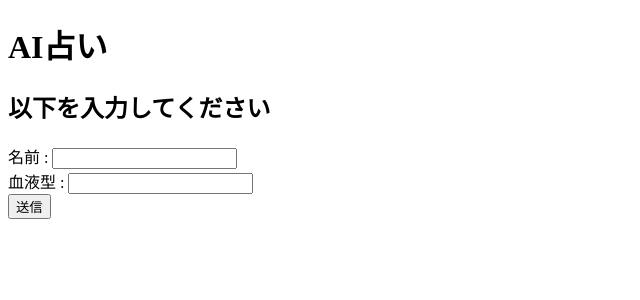
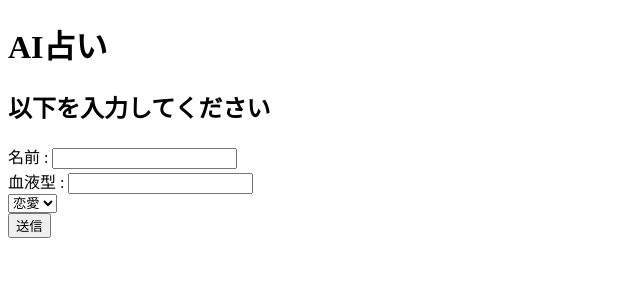
Before and after one commit to thirdlf03/ai-fortune-telling, a Python web app: template templates/index.html in a window 1280 px wide. Shown: the top 300 px of the page, without its empty margins (0-640 px from the left). Run offline with Jinja, Linux system fonts and the light colour scheme; the template is opened without the code that fills it, so the values that code supplies are empty.

Commit message:
Update index.html

```diff
--- a/templates/index.html
+++ b/templates/index.html
@@ -12,6 +12,13 @@
         <div class="form">
             <label>血液型 : <input type="text" id="blood_type" name="blood_type"></label>
         </div>
+        <div class="form">
+            <select name="category">
+                  <option>恋愛</option>
+                  <option>仕事</option>
+                  <option>学業</option>
+            </select>
+        </div>
         <input type="submit" value="送信"></input>
     </form>
 </body>
```
